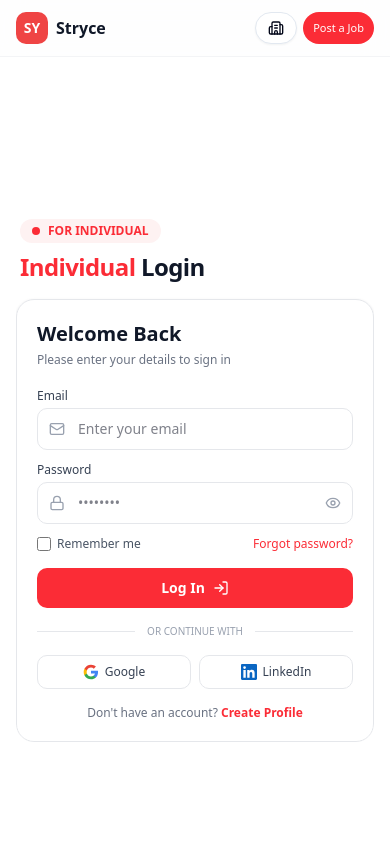
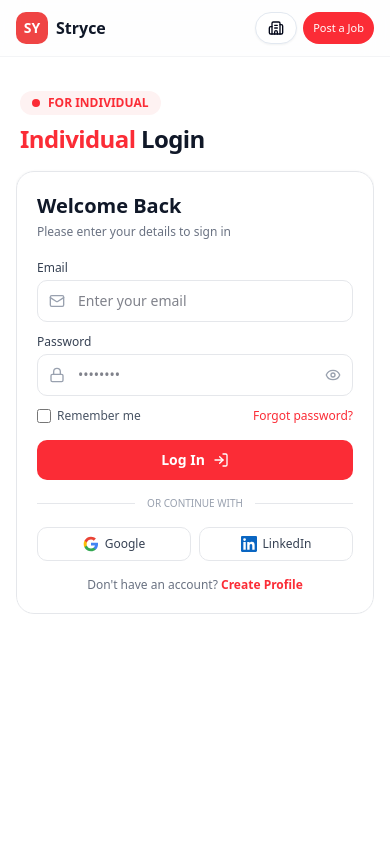
Before and after one commit to sathishs12/Stryce-ui, a Next.js app: page / in a window 390 px wide. Shown: the top 844 px of the page. Built offline with nearby package versions, Linux system fonts and the light colour scheme.

Commit message:
fix:Login page responsive

```diff
--- a/src/components/auth/loginpage.tsx
+++ b/src/components/auth/loginpage.tsx
@@ -80,7 +80,8 @@
     <div className="bg-white">
 
       {/* TOP LOGIN SECTION */}
-      <div className="flex min-h-screen items-center justify-center px-4 sm:px-6 py-8 md:py-0">
+      {/* <div className="flex min-h-screen items-center justify-center px-4 sm:px-6 py-8 md:py-0"> */}
+        <div className="flex min-h-[100dvh] md:min-h-screen items-start md:items-center justify-center px-4 sm:px-6 py-8 md:py-0">
         <div className="w-full max-w-6xl flex flex-col md:flex-row rounded-2xl overflow-hidden">
 
           {/* LEFT SIDE — hidden on mobile */}
```
